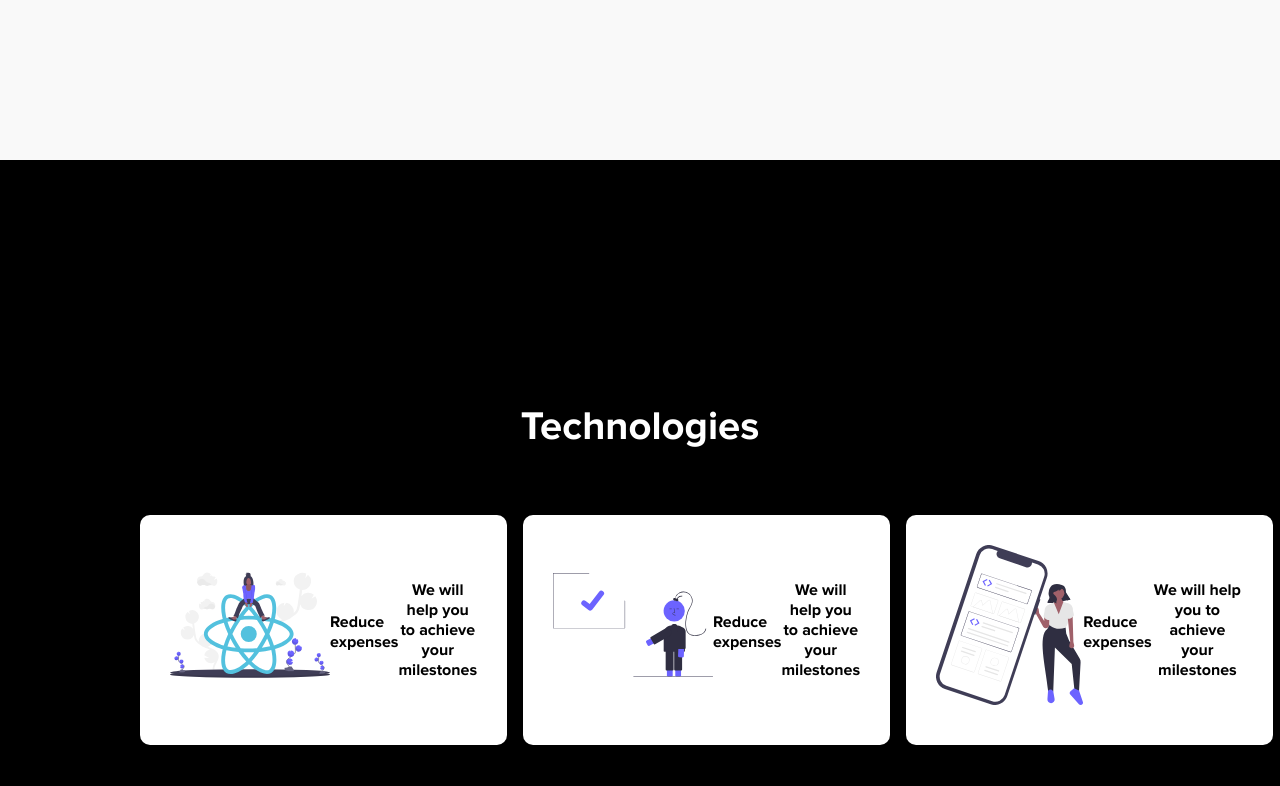
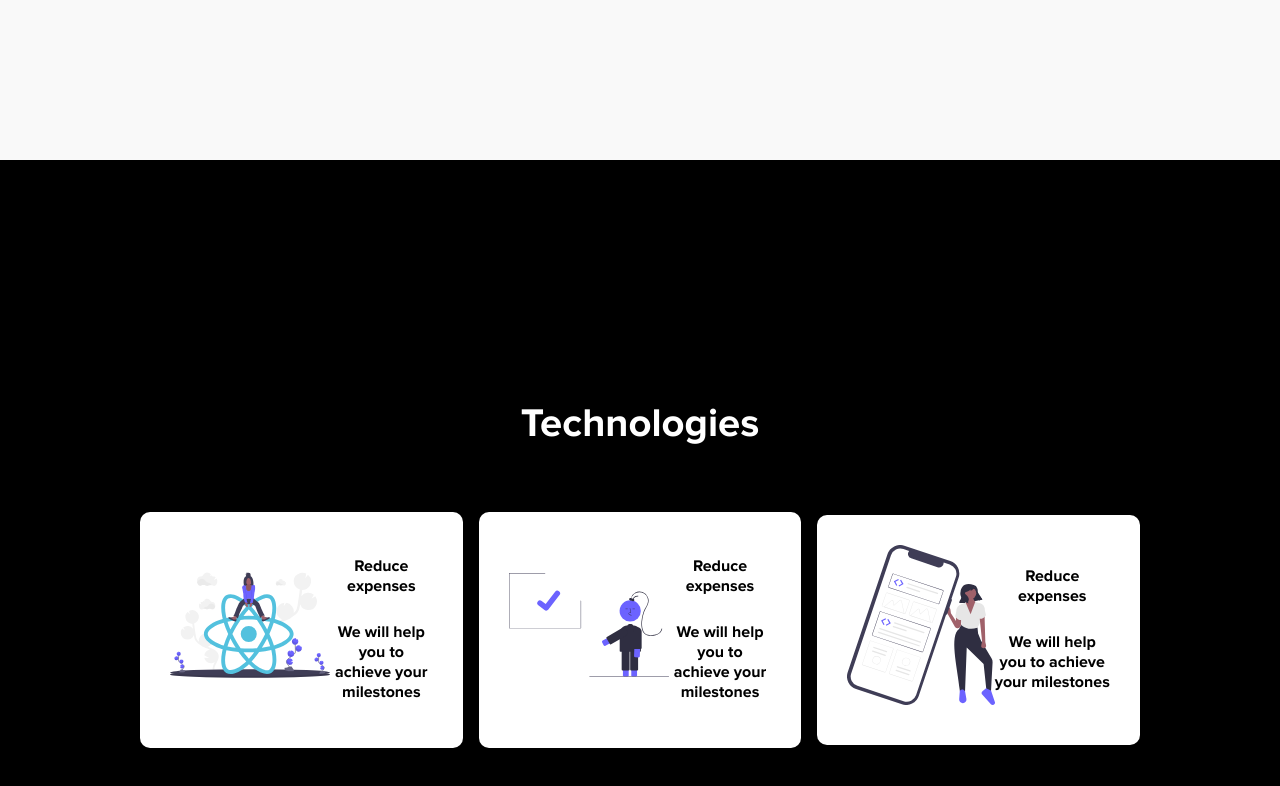
Before and after one commit to Paveldub/landing-react, a React app: page / in a window 1280 px wide. Shown: the part 3220-4006 px from the top of the page. Built offline with nearby package versions, Linux system fonts and the light colour scheme.

Commit message:
style fixes

```diff
--- a/src/components/ServicesSection/ServicesSection.jsx
+++ b/src/components/ServicesSection/ServicesSection.jsx
@@ -7,6 +7,7 @@ import {
   SerivcesIcon,
   ServicesH2,
   ServicesP,
+  ServicesTextWrapper,
 } from "./ServicesSection.styles";
 
 import Icon1 from "../../images/svg-1.svg";
@@ -22,20 +23,26 @@ export const ServicesSection = () => {
         <ServicesWrapper>
           <ServicesCard>
             <SerivcesIcon src={Icon1} />
+            <ServicesTextWrapper>
               <ServicesH2>Reduce expenses</ServicesH2>
               <ServicesP>We will help you to achieve your milestones</ServicesP>
+            </ServicesTextWrapper>
           </ServicesCard>
 
           <ServicesCard>
             <SerivcesIcon src={Icon2} />
+            <ServicesTextWrapper>
               <ServicesH2>Reduce expenses</ServicesH2>
               <ServicesP>We will help you to achieve your milestones</ServicesP>
+            </ServicesTextWrapper>
           </ServicesCard>
 
           <ServicesCard>
             <SerivcesIcon src={Icon3} />
+            <ServicesTextWrapper>
               <ServicesH2>Reduce expenses</ServicesH2>
               <ServicesP>We will help you to achieve your milestones</ServicesP>
+            </ServicesTextWrapper>
           </ServicesCard>
         </ServicesWrapper>
       </ServiceContainer>
--- a/src/components/ServicesSection/ServicesSection.styles.jsx
+++ b/src/components/ServicesSection/ServicesSection.styles.jsx
@@ -55,6 +55,11 @@ export const ServicesCard = styled.div`
   }
 `;
 
+export const ServicesTextWrapper = styled.div`
+  display: flex;
+  flex-direction: column;
+`;
+
 export const SerivcesIcon = styled.img`
   height: 160px;
   width: 160px;
@@ -74,7 +79,9 @@ export const ServicesH1 = styled.h1`
 export const ServicesH2 = styled.h2`
   font-size: 1rem;
   margin-bottom: 10px;
+  text-align: center;
 `;
+
 export const ServicesP = styled.p`
   font-size: 1rem;
   text-align: center;
```
Lines whose indentation alone changed are shown as unchanged.
